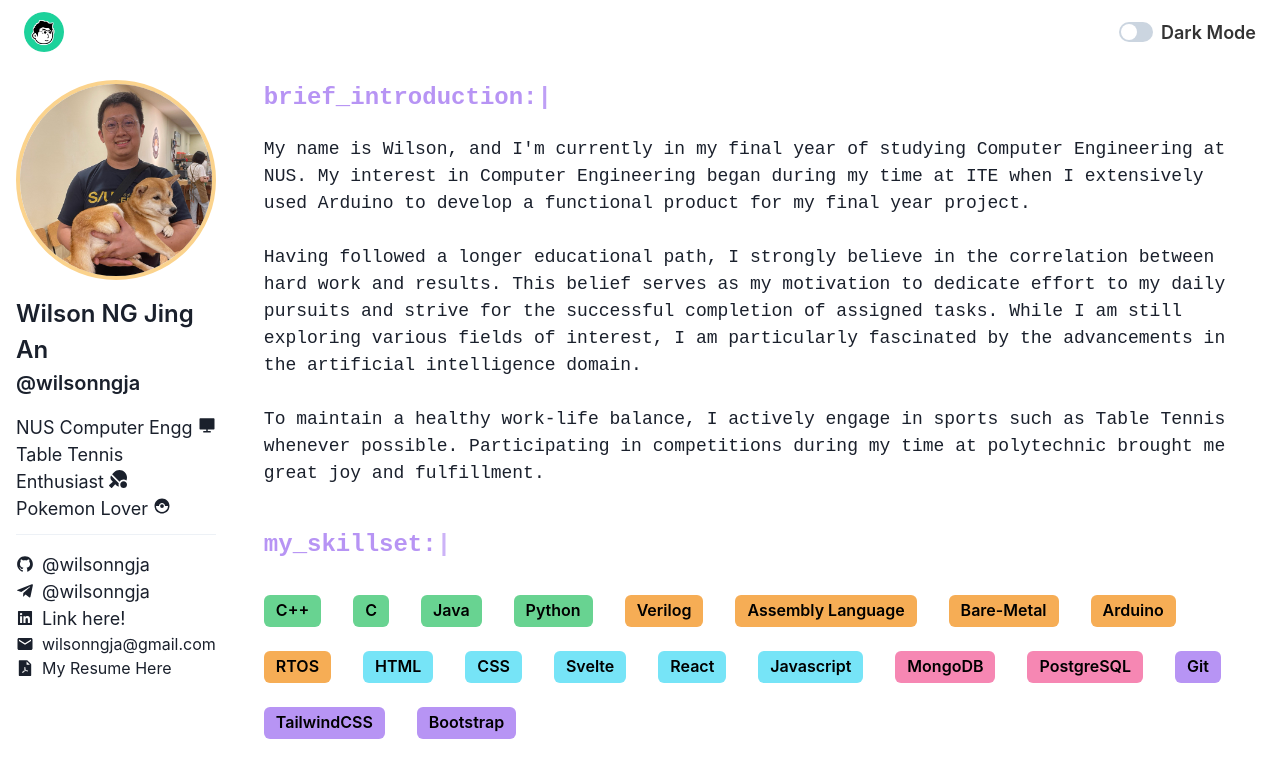
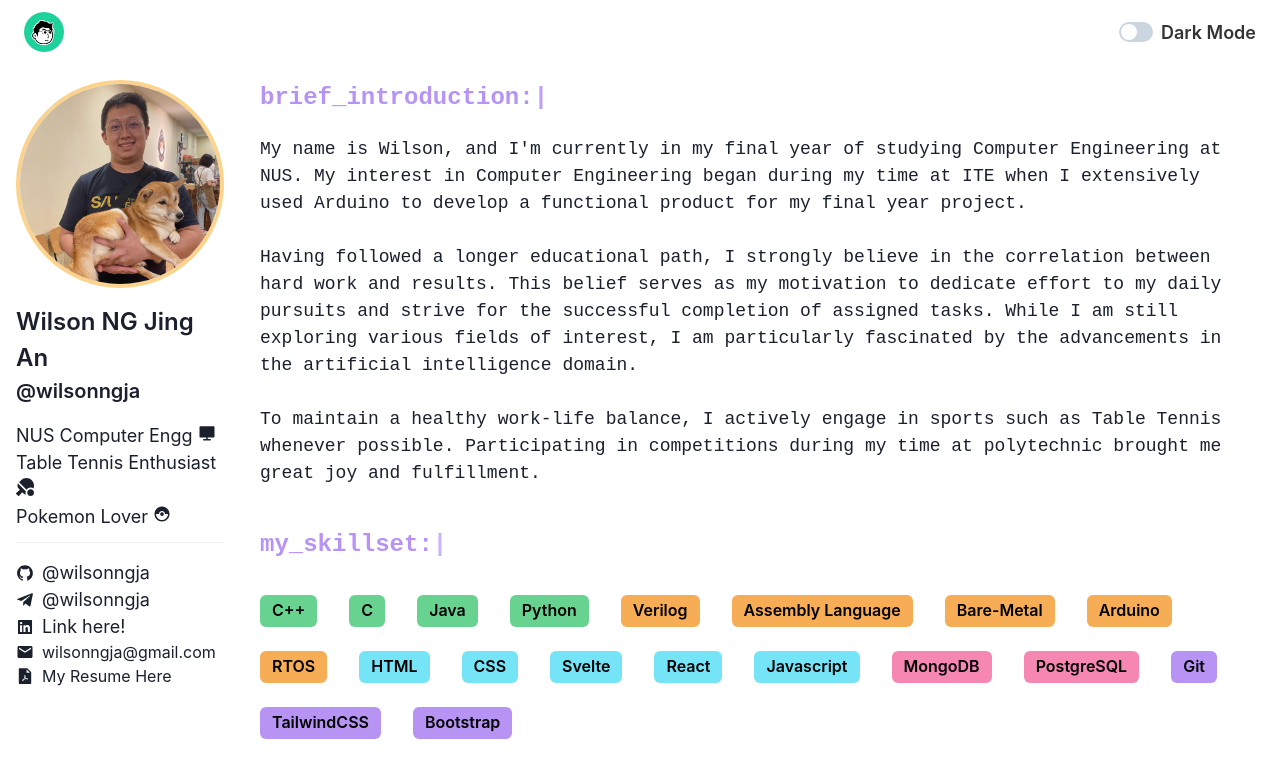
Before and after one commit to wilsonngja/netlify-portfolio, a React (Vite) app: page /about_me in a window 1280 px wide. Shown: the top 778 px of the page. Built offline with nearby package versions, Linux system fonts and the light colour scheme.

Commit message:
Remove gaps in grid in aboutme.tsx

```diff
--- a/src/routing/AboutMe.tsx
+++ b/src/routing/AboutMe.tsx
@@ -47,7 +47,7 @@ const AboutMe = () => {
 
   const handleDownload = () => {
     const fileUrl =
-      "https://drive.google.com/uc?export=download&id=1_2WUzJwCBIUJrQ_u_3joDPpwdRP-MvKX"; // Replace with the actual local file path
+      "https://drive.google.com/uc?export=download&id=1_2WUzJwCBIUJrQ_u_3joDPpwdRP-MvKX";
 
     const link = document.createElement("a");
     link.href = fileUrl;
@@ -62,7 +62,6 @@ const AboutMe = () => {
       templateColumns={isSmallScreen ? "repeat(1, 1fr)" : "repeat(6, 1fr)"}
       paddingX={4}
       paddingY={4}
-      gap={3}
     >
       {/* Side Panel */}
       <GridItem>
```
